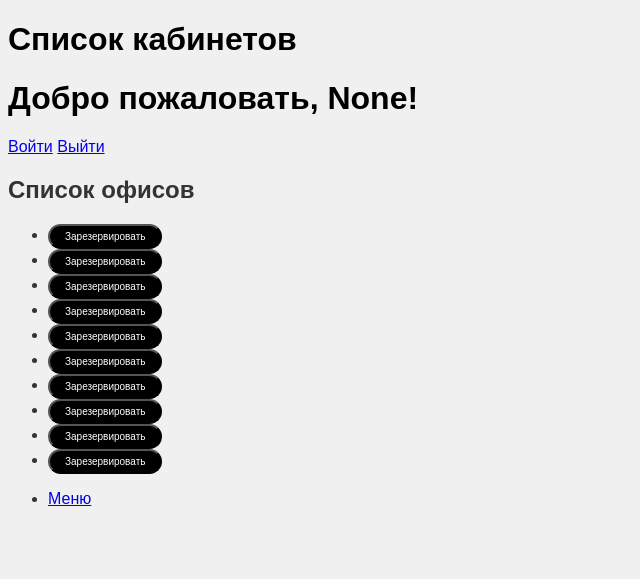
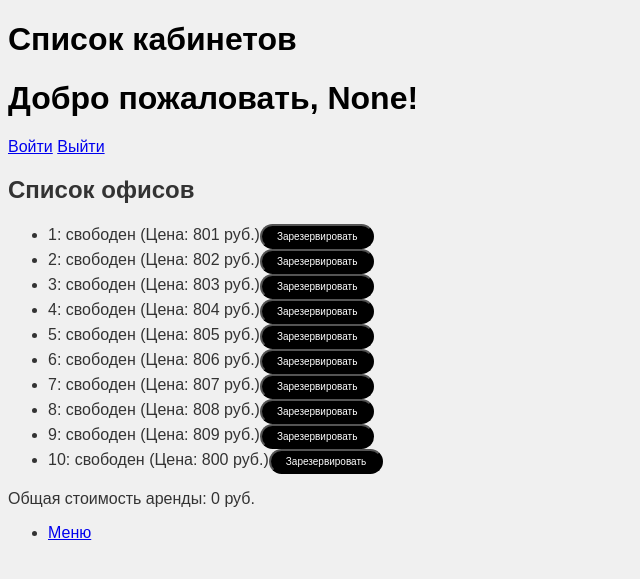
Before and after one commit to Timir2003/WEB-2, a Flask app: page /lab6/ in a window 1280 px wide. Shown: the part 66-645 px from the top of the page, without its empty margins (0-640 px from the left). Run offline with Flask 3, Linux system fonts and the light colour scheme; some libraries are stand-ins or nearby versions.

Commit message:
Стоимость аренды

```diff
--- a/lab6.py
+++ b/lab6.py
@@ -10,7 +10,7 @@ lab6 = Blueprint('lab6', __name__, static_folder='static')
 
 offices = []
 for i in range(1, 11):
-    offices.append({"number": i, "tenant": ""})
+    offices.append({"number": i, "tenant": "", "price": 800 + i%10})
 
 def db_connect():
 
--- a/templates/lab6/lab6.html
+++ b/templates/lab6/lab6.html
@@ -24,9 +24,11 @@
             const office_list = data.result;
             const ul = document.getElementById('office-list');
             ul.innerHTML = '';
+            let totalCost = 0;
             for (let i = 0; i < office_list.length; i++) {
                 const office = office_list[i];
                 const li = document.createElement('li');
+                li.innerText = `${office.number}: ${office.tenant || 'свободен'} (Цена: ${office.price} руб.)`;
 
                 const bookingButton = document.createElement('button');
                 bookingButton.innerText = 'Зарезервировать';
@@ -38,10 +40,13 @@
                     cancelButton.innerText = 'Освободить';
                     cancelButton.onclick = function() { cancelBooking(office.number) };
                     li.appendChild(cancelButton);
+                    totalCost += office.price;
                 }
 
                 ul.appendChild(li);
             }
+            const totalCostElement = document.getElementById('total-cost');
+            totalCostElement.innerText = `Общая стоимость аренды: ${totalCost} руб.`;
         });
     }
 
@@ -132,4 +137,5 @@
         <a href="{{ url_for('lab6.logout') }}">Выйти</a>
         <h2>Список офисов</h2>
         <ul id="office-list"></ul>
+        <p id="total-cost">Общая стоимость аренды: 0 руб.</p>
     {% endblock %}
```
